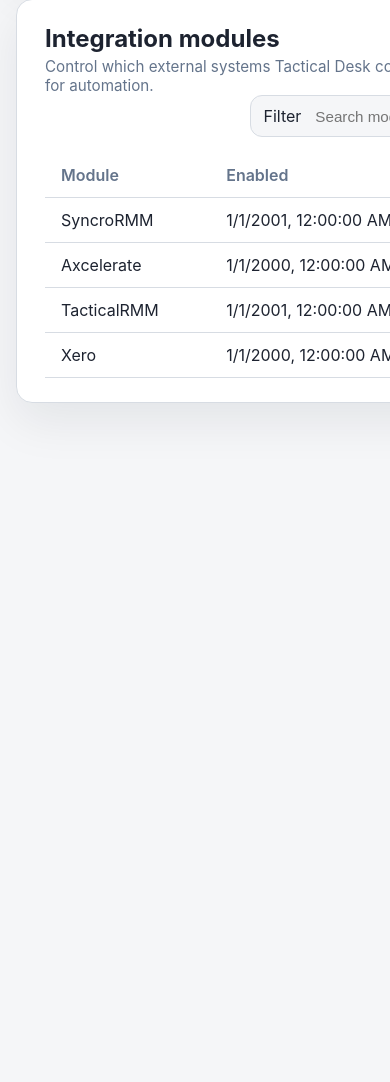
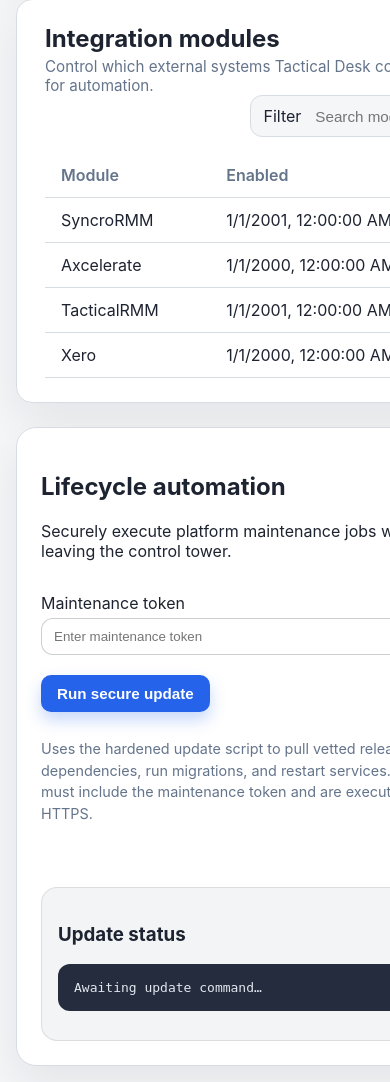
Before and after one commit to bradhawkins85/tacticaldesk, a FastAPI app: page /automation in a window 390 px wide; the page is wider, and only the part inside the window is pictured. Shown: the part 612-1694 px from the top of that part. Run offline with FastAPI, Linux system fonts and the light colour scheme.

Commit message:
Add Automation Control Tower update trigger

```diff
--- a/app/web/static/css/app.css
+++ b/app/web/static/css/app.css
@@ -971,6 +971,20 @@ body {
     gap: 1.5rem;
 }
 
+.automation-update__actions {
+    display: flex;
+    flex-direction: column;
+    gap: 0.75rem;
+    align-items: flex-start;
+}
+
+.automation-update__help {
+    color: var(--color-muted);
+    font-size: 0.9rem;
+    max-width: 36rem;
+    line-height: 1.5;
+}
+
 .panel__footer {
     border-top: 1px solid var(--color-border);
     padding-top: 1rem;
--- a/app/web/static/js/app.js
+++ b/app/web/static/js/app.js
@@ -320,13 +320,20 @@
     });
   }
 
-  const maintenanceOutput = document.querySelector("[data-role='maintenance-output']");
-  const maintenanceTokenField = document.getElementById("maintenance-token");
   const maintenanceButtons = document.querySelectorAll("[data-action='maintenance-run']");
 
   maintenanceButtons.forEach((button) => {
     button.addEventListener("click", async () => {
+      const tokenFieldSelector = button.dataset.tokenField || "#maintenance-token";
+      const outputSelector = button.dataset.output || "[data-role='maintenance-output']";
+      const maintenanceTokenField = document.querySelector(tokenFieldSelector);
+      const maintenanceOutput = document.querySelector(outputSelector);
+
       if (!maintenanceTokenField || !maintenanceOutput) {
+        console.warn("Maintenance action missing token field or output element", {
+          tokenFieldSelector,
+          outputSelector,
+        });
         return;
       }
       const token = maintenanceTokenField.value.trim();
--- a/app/web/templates/automation.html
+++ b/app/web/templates/automation.html
@@ -70,4 +70,44 @@
     </table>
   </div>
 </section>
+<section class="panel automation-update">
+  <header class="panel__header">
+    <div>
+      <h2>Lifecycle automation</h2>
+      <p>Securely execute platform maintenance jobs without leaving the control tower.</p>
+    </div>
+    <div class="token-field">
+      <label for="automation-maintenance-token">Maintenance token</label>
+      <input
+        id="automation-maintenance-token"
+        name="automation_maintenance_token"
+        type="password"
+        placeholder="Enter maintenance token"
+        autocomplete="off"
+      />
+    </div>
+  </header>
+  <div class="panel__body">
+    <div class="automation-update__actions">
+      <button
+        class="primary-button"
+        type="button"
+        data-action="maintenance-run"
+        data-endpoint="/maintenance/update"
+        data-token-field="#automation-maintenance-token"
+        data-output="#automation-update-output"
+      >
+        Run secure update
+      </button>
+      <p class="automation-update__help">
+        Uses the hardened update script to pull vetted releases, install dependencies, run migrations, and restart
+        services. Requests must include the maintenance token and are executed over HTTPS.
+      </p>
+    </div>
+    <div class="log-console" aria-live="polite">
+      <h3>Update status</h3>
+      <pre id="automation-update-output">Awaiting update command…</pre>
+    </div>
+  </div>
+</section>
 {% endblock %}
```
Also changed, not shown: changes.md (+1 -0 lines).
